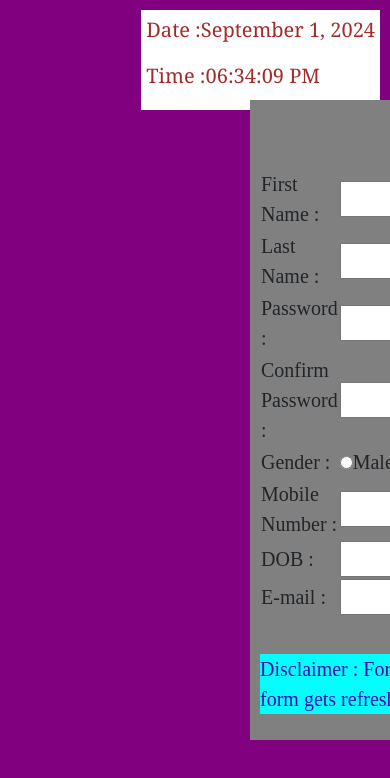
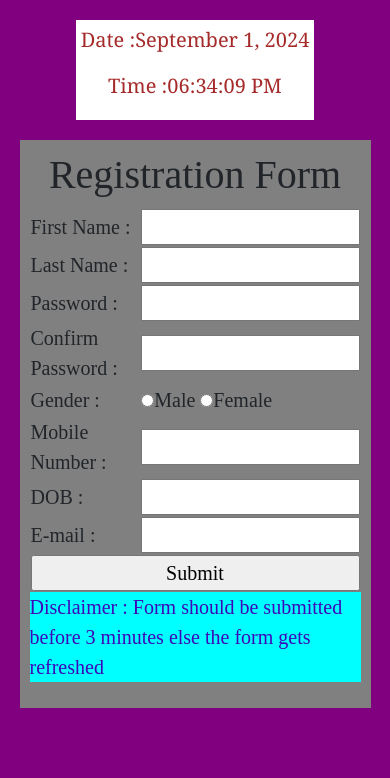
Before and after one commit to poojasingh29/RegistrationForm, a plain HTML site: page index.html in a window 390 px wide. Drawn offline with nearby package versions, Linux system fonts and the light colour scheme.

Commit message:
Update cs.css

```diff
--- a/cs.css
+++ b/cs.css
@@ -29,7 +29,25 @@ body{
     bottom: 150px;
     align-items: center;
 }
+@media screen and (max-width: 768px) {
+    .form-class {
+        position: static;
+        margin: 20px auto;
+        width: 90%;
+        height: auto;
+    }
+     input[type='text'],
+    input[type='password'],
+    input[type='submit'] {
+        width: 100%;
+    }
 
+    .datetimes {
+        position: static;
+        margin: 20px auto;
+        text-align: center;
+    }
+}
 input[type='text']:hover {
     width: 100%;
     padding: 10px;
```
